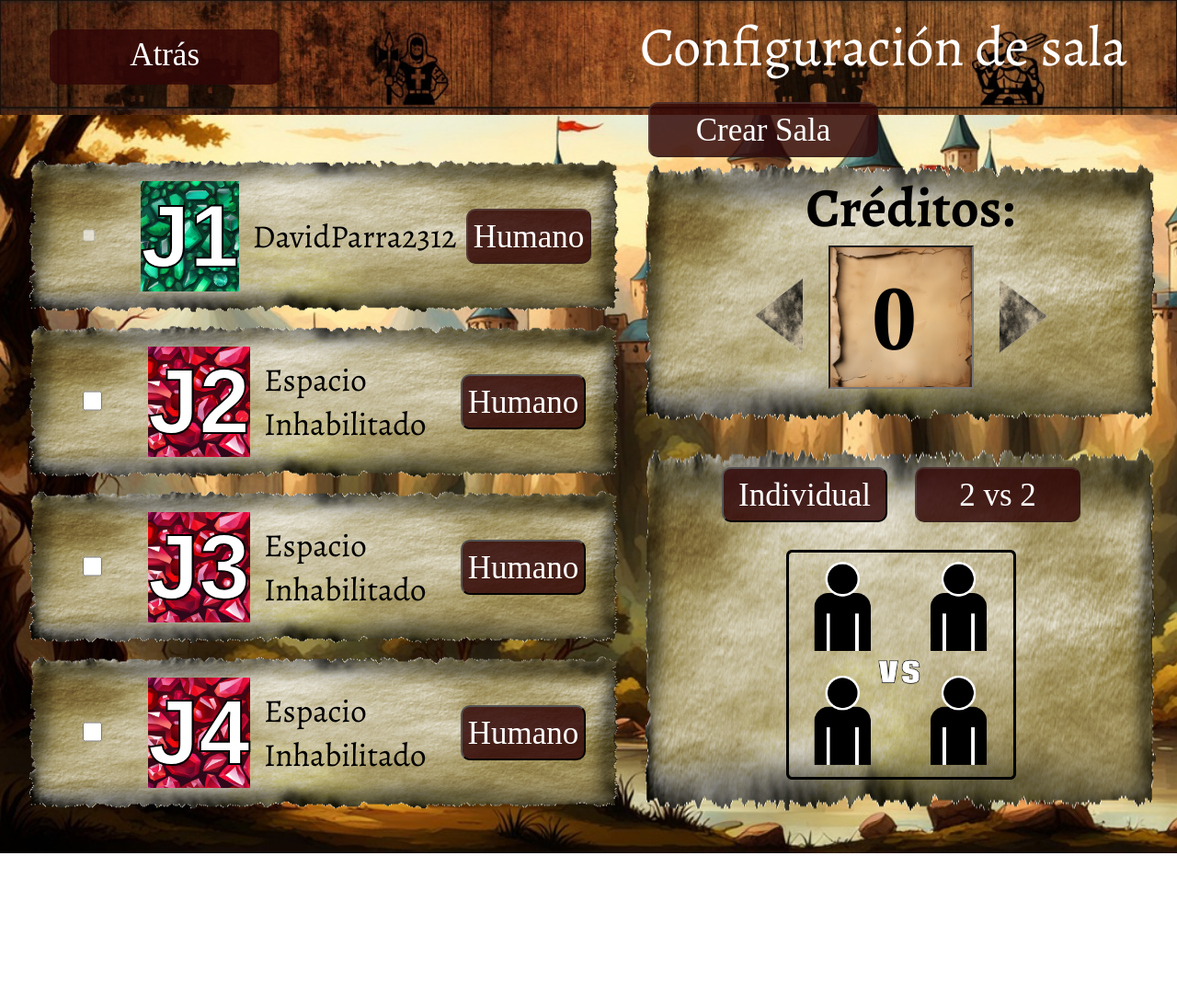
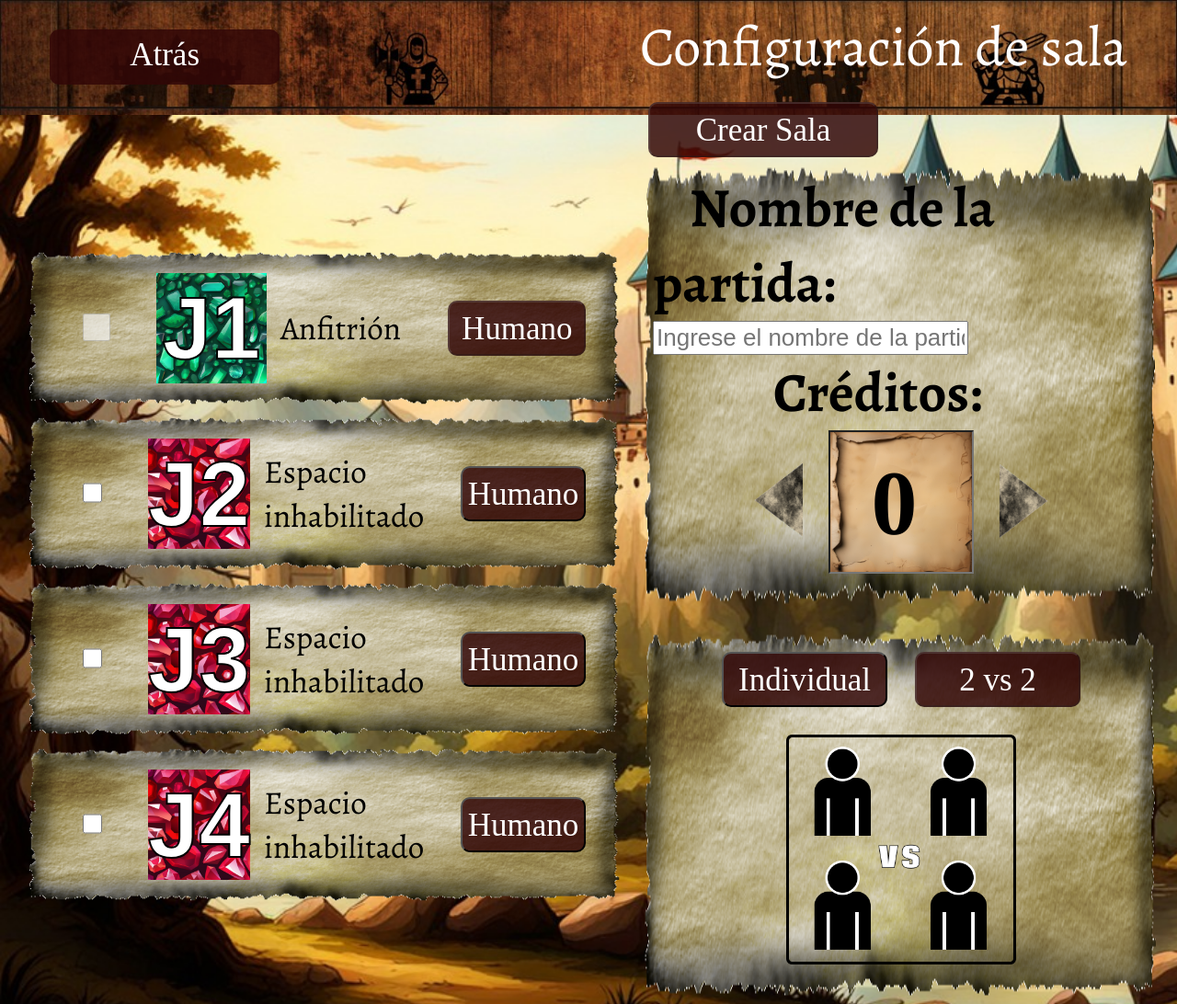
Before and after one commit to redclazz2/TheNexusBattlesIIModJuego, a plain HTML site: page Client/vistas/ConfiguracionSala.html in a window 1280 px wide. Shown: the top 1092 px of the page at 92% size. Before the commit the page ends 928 px from the top, so only its background shows below. Drawn offline with nearby package versions, Linux system fonts and the light colour scheme.

Commit message:
Update ConfiguracionSala.html
Adición de la entrada para el nombre de la partida
Funcionalidad para evitar que se escriban caracteres especiales
Funcionalidad para evitar que se escriban mas de 15 caracteres
Mensajes de error en label
Nueva cookie para variable nombre

```diff
--- a/Client/vistas/ConfiguracionSala.html
+++ b/Client/vistas/ConfiguracionSala.html
@@ -22,6 +22,8 @@
     // Restablecer valores de los inputs numéricos
     const creditInput = document.getElementById('credit-input');
     creditInput.value = '0';
+
+    document.getElementById("nombrePartida").value = "";
 
     // Restablecer valores de los botones que cambian de texto
     const botonIA2 = document.getElementById('botonIA2');
@@ -64,6 +66,29 @@
 
   }
 </script>
+<script>
+  function validarTexto(nombrePartida) {
+    let nombre = nombrePartida.value;
+    const mensajeError = document.getElementById("mensajeError");
+
+    const regex = /^[a-zA-Z0-9]+$/;
+
+    if (nombre.length > 15) {
+        mensajeError.textContent = "El nombre no puede tener más de 15 caracteres.";
+        nombrePartida.value = nombre.slice(0, 15); // Truncar el texto a 15 caracteres
+    } else {
+        // Eliminar caracteres especiales usando la expresión regular
+        const textoSinEspeciales = nombre.replace(/[^a-zA-Z0-9]/g, '');
+
+        if (nombre !== textoSinEspeciales) {
+            mensajeError.textContent = "No se permiten caracteres especiales.";
+            nombrePartida.value = textoSinEspeciales;
+        } else {
+            mensajeError.textContent = "";
+        }
+    }
+  }
+</script>
 
 </head>
 <body>
@@ -77,38 +102,47 @@
       <div class="cuadroJugador">
         <input type="checkbox" class="checkboxJugador" checked disabled>
         <div class="cuadroJ1" id="cuadro1">J1</div>
-        <div class="nombreJugador">DavidParra2312</div>
+        <div class="nombreJugador">Anfitrión</div>
         <button class="botonIA" disabled>Humano</button>
       </div>
       <div class="cuadroJugador">
         <input type="checkbox" id="checkbox2" class="checkboxJugador">
         <div class="cuadro" id="cuadro2">J2</div>
-        <div class="nombreJugador" id="nombreJugador2">Espacio Inhabilitado</div>
+        <div class="nombreJugador" id="nombreJugador2">Espacio inhabilitado</div>
         <button class="botonIA" id="botonIA2">Humano</button>
       </div>
       <div class="cuadroJugador">
         <input type="checkbox" id="checkbox3" class="checkboxJugador">
         <div class="cuadro" id="cuadro3">J3</div>
-        <div class="nombreJugador" id="nombreJugador3">Espacio Inhabilitado</div>
+        <div class="nombreJugador" id="nombreJugador3">Espacio inhabilitado</div>
         <button class="botonIA" id="botonIA3">Humano</button>
       </div>
       <div class="cuadroJugador">
         <input type="checkbox" id="checkbox4" class="checkboxJugador">
         <div class="cuadro" id="cuadro4">J4</div>
-        <div class="nombreJugador" id="nombreJugador4">Espacio Inhabilitado</div>
+        <div class="nombreJugador" id="nombreJugador4">Espacio inhabilitado</div>
         <button class="botonIA" id="botonIA4">Humano</button>
       </div>
     </div>
     <div id="contenedorDerecho">
       <div class="subcontenedor1" id="subcontenedor1">
-        <div class="contenedorTitleCreditos">
-          <label id="credits-label">Créditos:</label>
+        <div class="subcontenedor1-1">
+          <div class="contenedorTitleCreditos">
+            <label id="credits-label">Nombre de la partida:</label>
+          </div>
+          <input type="text" id="nombrePartida" placeholder="Ingrese el nombre de la partida" oninput="validarTexto(this)" style="font-size: 26px;">
+          <label id="mensajeError" style="color: red;"></label>
         </div>
+        <div class="subcontenedor1-1">
+          <div class="contenedorTitleCreditos">
+            <label id="credits-label">Créditos:</label>
+          </div>
           <div class="contenedorCreditos">
             <button onclick="decrementCredits()" class="izquierda" id="izquierda"></button>
             <input type="number" id="credit-input" value="0" min="0">
             <button onclick="incrementCredits()" lass="derecha" id="derecha"></button>
           </div>
+        </div>
       </div>
       <div class="subcontenedor2" id="subcontenedor2">
         <div class="contenedorEquipos">
@@ -463,6 +497,7 @@ tambien cambia el texto de inhabilitado a habilitado en cada espacio*/
       now.setTime(now.getTime()+(3*60*1000));
       document.cookie = `config='1'; expires=${now.toUTCString()}`;
       document.cookie = `numJugadores = ${numJugadores + 1}; expires=${now.toUTCString()}`;
+      document.cookie = `nombre=${nombre}; expires=${now.toUTCString()}`;
       document.cookie = `creditosValor=${creditValue}; expires=${now.toUTCString()}`;
       document.cookie = `tj2=${tj2}; expires=${now.toUTCString()}`;
       document.cookie = `tj3=${tj3}; expires=${now.toUTCString()}`;
```
